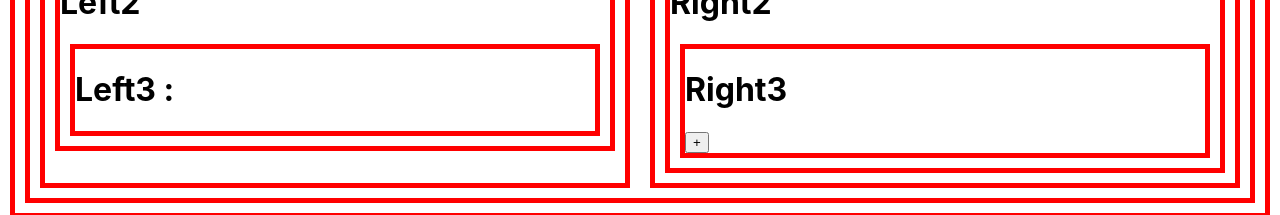
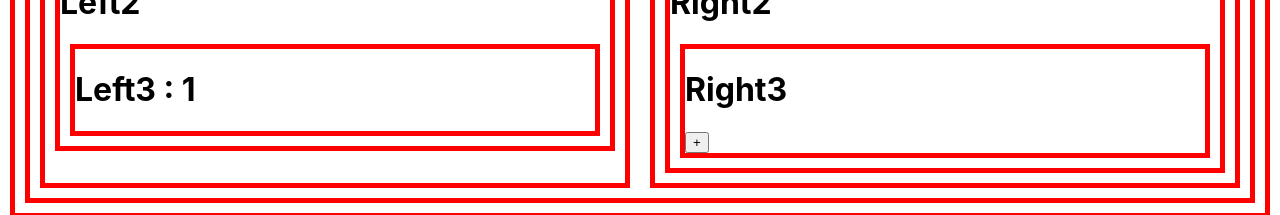
Before and after one commit to juri2011/react-redux-example, a React (Create React App) app: page / in a window 1280 px wide. Shown: the part 242-457 px from the top of the page. Built offline with nearby package versions, Linux system fonts and the light colour scheme.

Commit message:
Left3 컴포넌트에 useSelector로 state값 받아와서 표시

```diff
--- a/src/App.js
+++ b/src/App.js
@@ -53,9 +53,10 @@ function Left2(props){
   );
 }
 function Left3(props){
+  const number = useSelector(state => state.number);
   return (
     <div>
-      <h1>Left3 : </h1>
+      <h1>Left3 : {number}</h1>
     </div>
   );
 }
```
